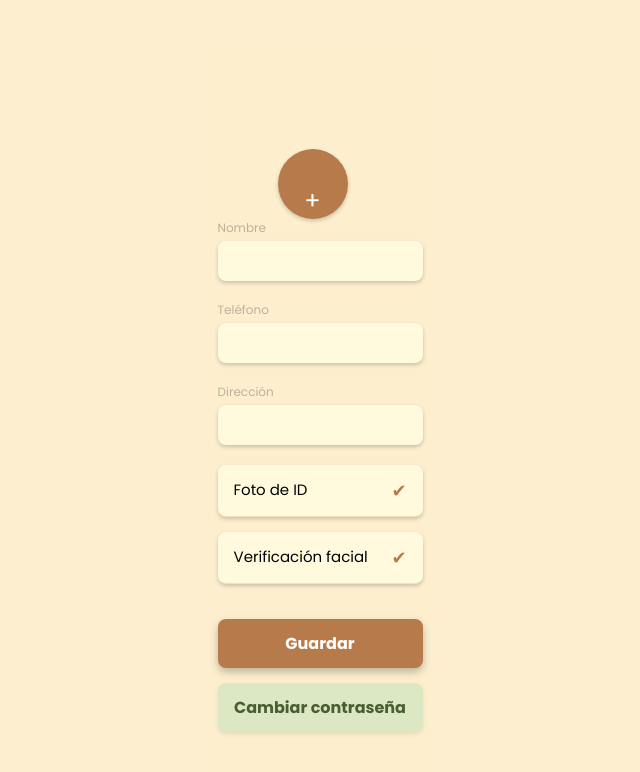
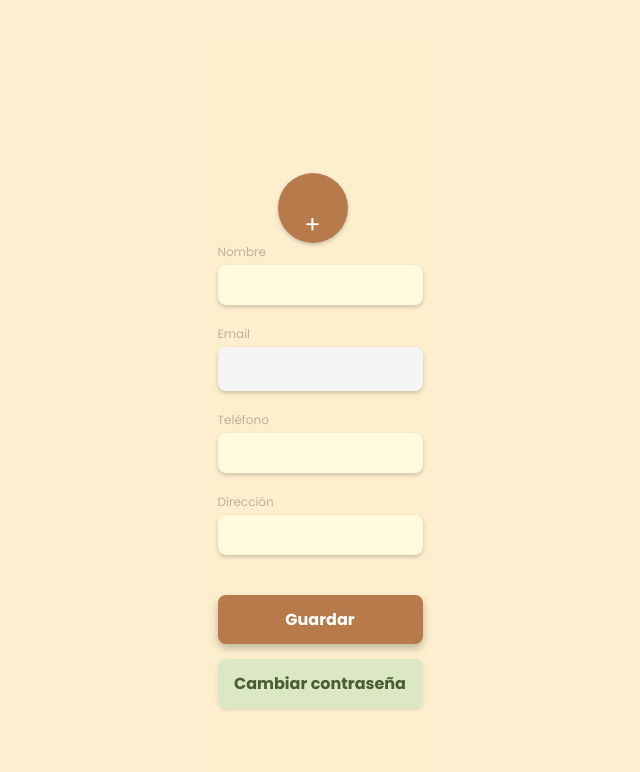
Before and after one commit to MaateoSuar/Proyecto-Final, a React (Vite) app in the folder frontend/: page /profile in a window 1280 px wide. Shown: the top 772 px of the page, without its empty margins (320-960 px from the left). Built offline with nearby package versions, Linux system fonts and the light colour scheme; no server answers.

Commit message:
feat: Rediseñado formulario de edición de usuario - Eliminada verificación facial/ID, agregado email no editable

```diff
--- a/frontend/src/componentes/UsuarioEdit.jsx
+++ b/frontend/src/componentes/UsuarioEdit.jsx
@@ -9,8 +9,7 @@ export default function UsuarioEdit() {
     name: "",
     phone: "",
     address: "",
-    idPhoto: true,
-    faceVerification: true,
+    email: ""
   });
 
   const [passwordForm, setPasswordForm] = useState({
@@ -40,8 +39,7 @@ export default function UsuarioEdit() {
           name: data.fullName || "",
           phone: data.phone || "",
           address: data.address || "",
-          idPhoto: true,
-          faceVerification: true,
+          email: data.email || ""
         });
         // Establecer la imagen de perfil actual
         if (data.profileImage) {
@@ -188,6 +186,17 @@ export default function UsuarioEdit() {
         </label>
 
         <label>
+          <span>Email</span>
+          <input
+            name="email"
+            type="email"
+            value={form.email}
+            disabled
+            className="input-disabled"
+          />
+        </label>
+
+        <label>
           <span>Teléfono</span>
           <input
             name="phone"
@@ -206,14 +215,6 @@ export default function UsuarioEdit() {
             onChange={handleChange}
           />
         </label>
-
-        <div className="item">
-          Foto de ID {form.idPhoto && <span className="check">✔</span>}
-        </div>
-
-        <div className="item">
-          Verificación facial {form.faceVerification && <span className="check">✔</span>}
-        </div>
 
         <button type="submit" className="save-button" onClick={handleSave}>
           Guardar
--- a/frontend/src/estilos/profile.css
+++ b/frontend/src/estilos/profile.css
@@ -64,6 +64,16 @@
   color: #000000;
   margin-top: 4px;
   box-shadow: 0 2px 4px rgba(0, 0, 0, 0.2);
+  width: 100%;
+  box-sizing: border-box;
+}
+
+.input-disabled {
+  background-color: #f5f5f5 !important;
+  color: #666666 !important;
+  cursor: not-allowed;
+  width: 100%;
+  box-sizing: border-box;
 }
 
 .item {
```
